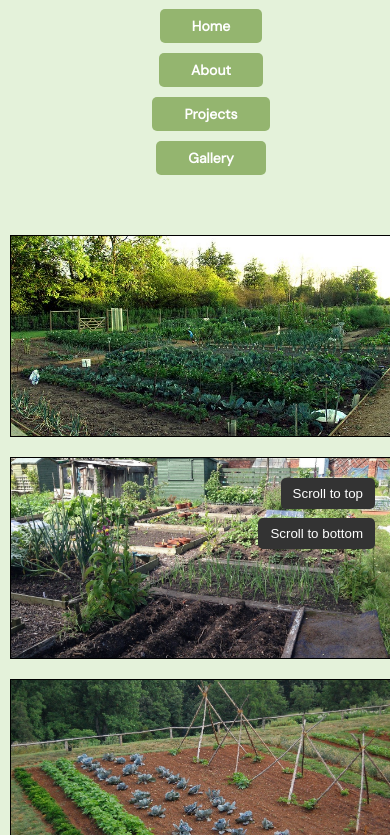
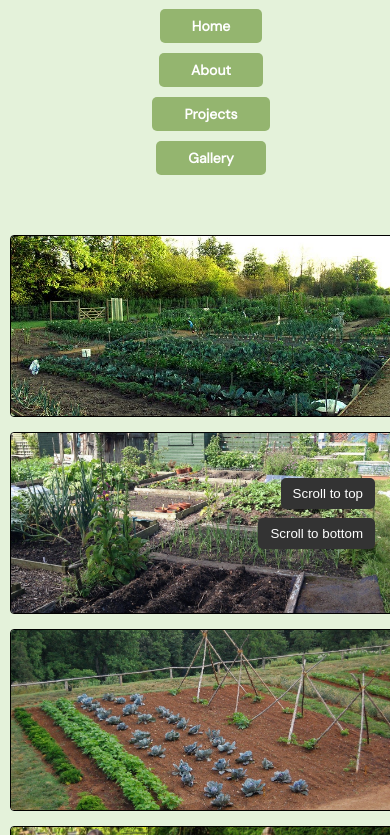
Before and after one commit to Ben8929/coursewebsite, a plain HTML site: page html/gallery.html in a window 390 px wide. Shown: the part 265-1100 px from the top of the page. Drawn offline with Linux system fonts and the light colour scheme.

Commit message:
css gallery change
gallery change

```diff
--- a/css/gallery.css
+++ b/css/gallery.css
@@ -1,10 +1,10 @@
 .galleryimages {
     margin: 50px auto;
     padding: 0 10px;
-    max-width: 1000px;
+    max-width: 1200px;
     width: 100%;
     display: grid;
-    grid-template-columns: repeat(auto-fit, minmax(300px, 1fr));
+    grid-template-columns: repeat(auto-fit, minmax(250px, 1fr));
     gap: 20px;
 }
 
@@ -14,4 +14,16 @@
     object-fit: cover;
     border: 1px solid black;
     display: block;
+    border-radius: 4px;
 }
+
+@media (max-width: 480px) {
+    .galleryimages {
+        grid-template-columns: 1fr;
+        gap: 15px;
+    }
+
+    .galleryimages img {
+        height: 180px;
+    }
+}
```
Also changed, not shown: 1 other file.
